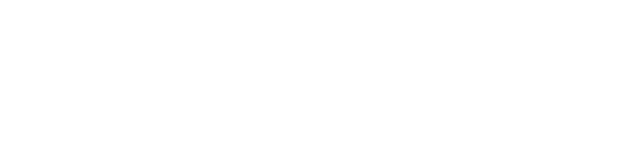
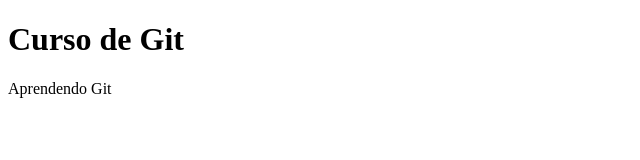
Before and after one commit to mariojaekel/tutorialgit, a plain HTML site: page index.html in a window 1280 px wide. Shown: the whole page, without its empty margins (0-640 px from the left). Drawn offline with Linux system fonts and the light colour scheme.

Commit message:
Inclusão de titulo e primeiro paragrafo

```diff
--- a/index.html
+++ b/index.html
@@ -7,6 +7,8 @@
     <title>Curso de Git</title>
 </head>
 <body>
+    <h1>Curso de Git</h1>
+    <p>Aprendendo Git</p>
 
 </body>
 </html>
```
